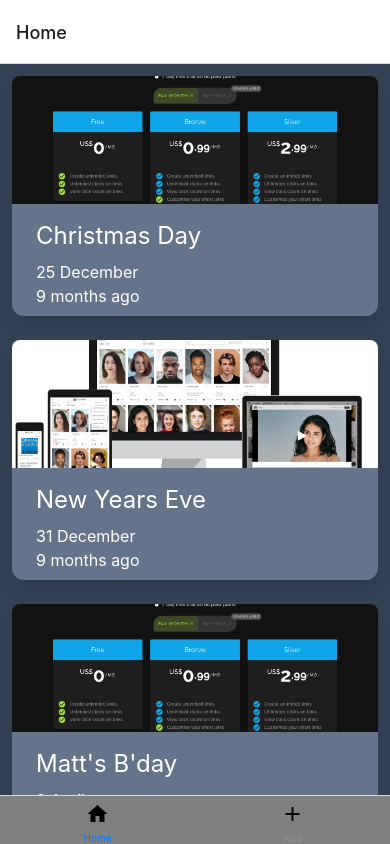
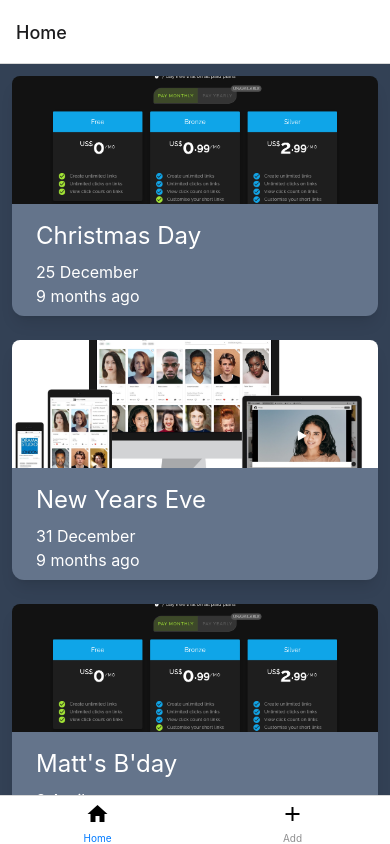
Before and after one commit to beardsleym/AwesomeProject, a React Native app: screen / in a window 390 px wide. Built offline with nearby package versions, Linux system fonts and the light colour scheme.

Commit message:
touchbar white

```diff
--- a/App.js
+++ b/App.js
@@ -1,9 +1,7 @@
-import { StatusBar } from "expo-status-bar";
 import React, { useState } from "react";
 import { createBottomTabNavigator } from "@react-navigation/bottom-tabs";
 import { MaterialIcons } from "@expo/vector-icons";
 
-import Header from "./shared/Header";
 import Home from "./screens/Home";
 import Add from "./screens/Add";
 import { NavigationContainer } from "@react-navigation/native";
@@ -14,7 +12,7 @@ function MyTabs({ dates, image, submitHandler, navigation }) {
   return (
     <Tab.Navigator
       screenOptions={{
-        tabBarStyle: { backgroundColor: "grey" },
+        tabBarStyle: { backgroundColor: "white" },
       }}
     >
       <Tab.Screen
```
